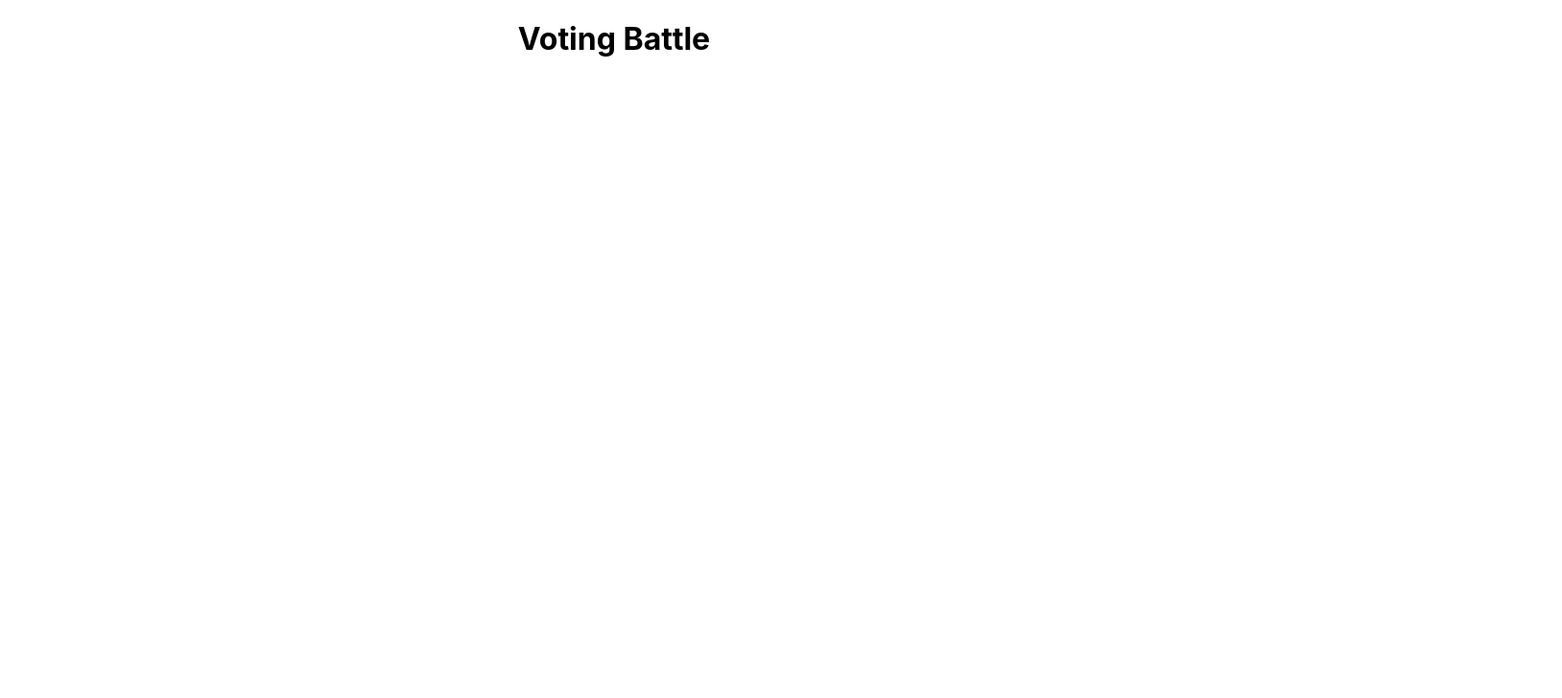
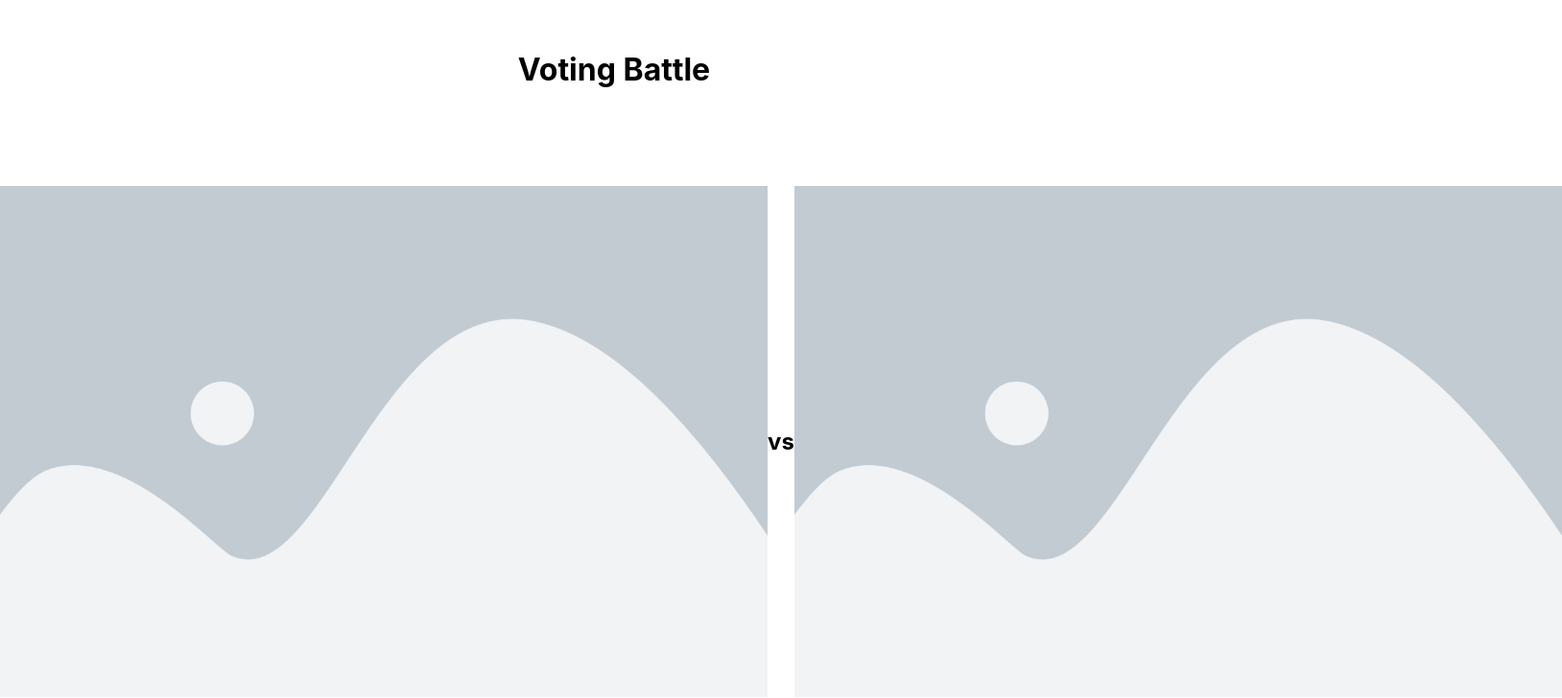
Before and after one commit to tanruyi/voting_project, a React (Create React App) app: page / in a window 1280 px wide. Shown: the top 728 px of the page at 96% size, 1628 px wide, since content can reach past the window. Built offline with nearby package versions, Linux system fonts and the light colour scheme.

Commit message:
added image section

```diff
--- a/src/App.css
+++ b/src/App.css
@@ -39,4 +39,20 @@
 
 .web_header {
     text-align: center;
+    padding-top: 2rem;
+    padding-bottom: 5rem;
 }
+
+.voting_image_section {
+    display: flex;
+    justify-content: space-around;
+}
+
+.voting_image {
+    max-width: 50rem;
+}
+
+.vs_text {
+    margin-top: auto;
+    margin-bottom: auto;
+}
--- a/src/App.js
+++ b/src/App.js
@@ -1,10 +1,16 @@
 import logo from './logo.svg';
 import './App.css';
+import placeholder_image from "./assets/elementor-placeholder-image.webp"
 
 function App() {
   return (
       <>
           <h1 className="web_header">Voting Battle</h1>
+          <div className="voting_image_section">
+              <img className="voting_image" src={placeholder_image} alt="placeholder-image" />
+              <h2 className="vs_text">vs</h2>
+              <img className="voting_image" src={placeholder_image} alt="placeholder-image" />
+          </div>
     </>
   );
 }
```
Also changed, not shown: src/assets/elementor-placeholder-image.webp (added).
